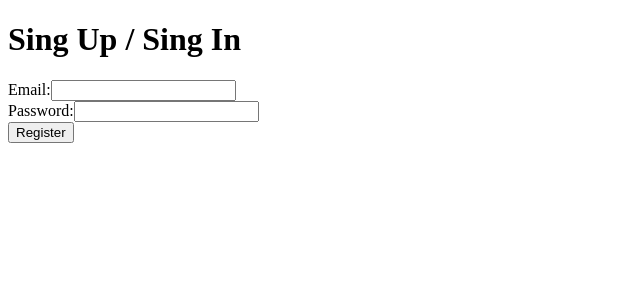
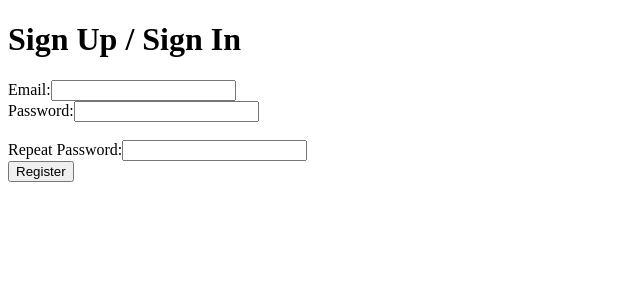
Before and after one commit to vombat007/djangoair-erp-system, a React app in the folder DjangoAir_ERP_system/frontend/: page / in a window 1280 px wide. Shown: the top 300 px of the page, without its empty margins (0-640 px from the left). Built offline with nearby package versions, Linux system fonts and the light colour scheme; the HTML template or start-up script is replaced by a standard one.

Commit message:
basic user registration with django forms

```diff
--- a/DjangoAir_ERP_system/frontend/src/App.js
+++ b/DjangoAir_ERP_system/frontend/src/App.js
@@ -3,48 +3,50 @@ import {createRoot} from 'react-dom/client';
 
 const App = () => {
     const [email, setEmail] = useState('');
-    const [password, setPassword] = useState('');
+    const [password1, setPassword1] = useState('');
+    const [password2, setPassword2] = useState('');
+    const [errors, setErrors] = useState({});
 
     const handleChange = (e) => {
         if (e.target.name === 'email') {
             setEmail(e.target.value);
-        } else if (e.target.name === 'password') {
-            setPassword(e.target.value);
+        } else if (e.target.name === 'password1') {
+            setPassword1(e.target.value);
+        } else if (e.target.name === 'password2') {
+            setPassword2(e.target.value);
         }
     };
 
-    const handleSubmit = (e) => {
+    const handleSubmit = async (e) => {
         e.preventDefault();
-        // Send a POST request to the registration API endpoint with the form data
-        fetch('api/register/', {
+        try {
+            const response = await fetch('/api/register/', {
                 method: 'POST',
                 headers: {
-                'Content-Type': 'application/json'
+                    'Content-Type': 'application/json',
                 },
-            body: JSON.stringify({email, password})
-        })
-            .then((response) => {
+                body: JSON.stringify({email, password1, password2}),
+            });
+
             if (response.ok) {
-                    // User registered successfully
-                    return response.json().then((data) => {
+                const data = await response.json();
                 console.log(data);
-                        // Display the success message
                 alert('User registered successfully.');
-                    });
+            } else if (response.status === 400) {
+                const errorData = await response.json();
+                setErrors(errorData);
             } else {
-                    // Registration failed, handle the error
                 throw new Error('Registration failed.');
             }
-            })
-            .catch((error) => {
+        } catch (error) {
             console.error('Error:', error);
             // Handle any errors that occur during the request
-            });
+        }
     };
 
     return (
         <div>
-            <h1>Sing Up / Sing In</h1>
+            <h1>Sign Up / Sign In</h1>
             <form onSubmit={handleSubmit}>
                 <label htmlFor="email">Email:</label>
                 <input
@@ -56,16 +58,30 @@ const App = () => {
                     required
                 />
                 <br/>
-                <label htmlFor="password">Password:</label>
+                {errors.email && <p>{errors.email}</p>} {/* Display email error message */}
+                <label htmlFor="password1">Password:</label>
                 <input
-                    type="password"
-                    id="password"
-                    name="password"
-                    value={password}
+                    type="password1"
+                    id="password1"
+                    name="password1"
+                    value={password1}
                     onChange={handleChange}
                     required
                 />
                 <br/>
+                <br/>
+                {errors.password1 && <p>{errors.password1}</p>} {/* Display password error message */}
+                <label htmlFor="password2">Repeat Password:</label>
+                <input
+                    type="password2"
+                    id="password2"
+                    name="password2"
+                    value={password2}
+                    onChange={handleChange}
+                    required
+                />
+                <br/>
+                {errors.password2 && <p>{errors.password2}</p>} {/* Display password error message */}
                 <button type="submit">Register</button>
             </form>
         </div>
@@ -74,4 +90,4 @@ const App = () => {
 
 const container = document.getElementById('app');
 const root = createRoot(container);
-root.render(<App tab="home"/>);
+root.render(<App/>);
```
Also changed, not shown: 2 other files (tests, documents, lock files or other folders). Lines whose indentation alone changed are shown as unchanged.
